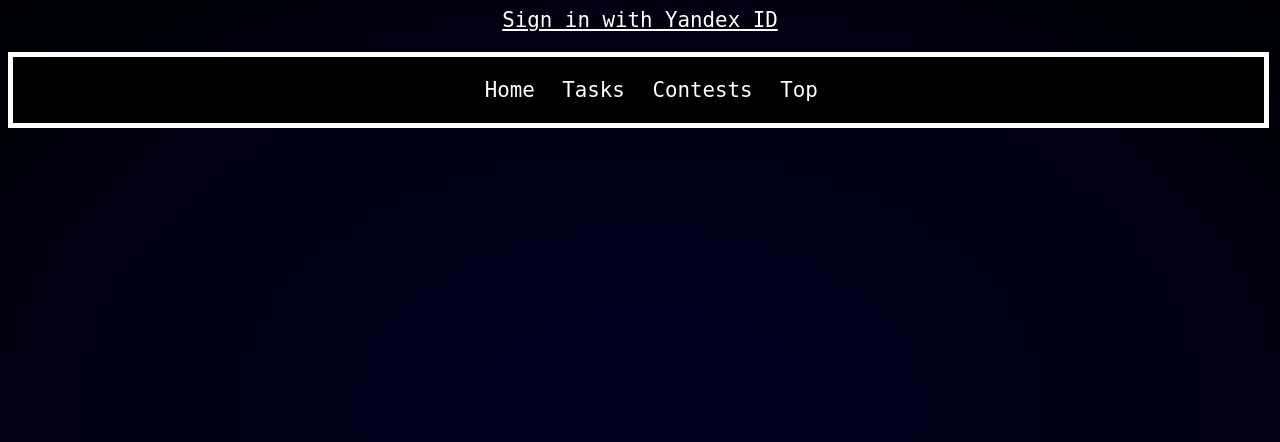
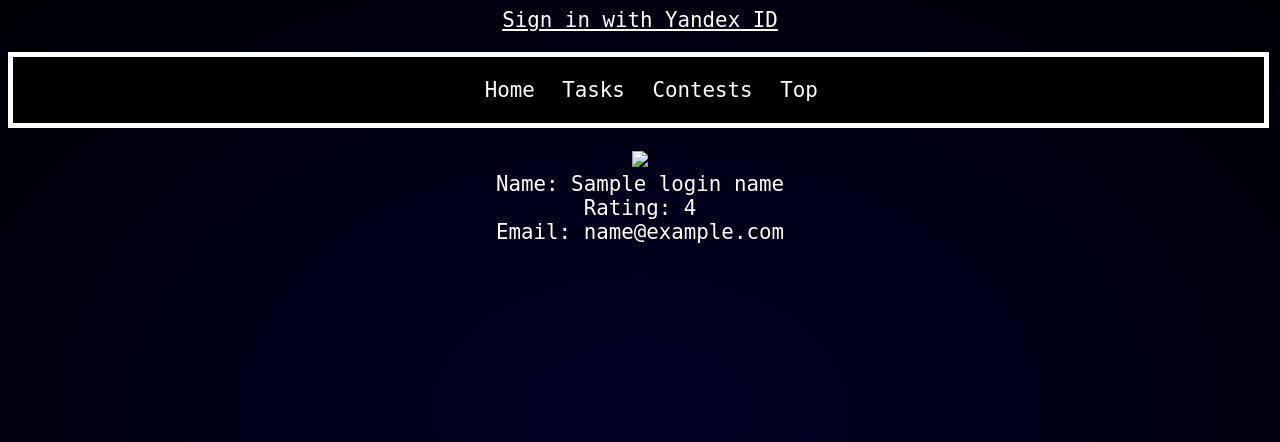
Before and after one commit to INoorik/SeconHakatonProject, a FastAPI app: template templates/html/main.html in a window 1280 px wide. Shown: the top 442 px of the page. Run offline with FastAPI, Linux system fonts and the light colour scheme; the template is opened without the code that fills it: most values are stand-ins (such as "Sample title", 1, 10 or a date in 2020); some web fonts are replaced.

Commit message:
Database add

```diff
--- a/main.py
+++ b/main.py
@@ -50,7 +50,21 @@
 @app.get("/")
 async def main_page(request: Request):
     params = get_user(request)
+    params["rating"] = User.pull_from_database(database_connection, params["id"]).rating
     params["current"] = "Home"
+    return templates.TemplateResponse("html/main.html", params)
+
+
+@app.get("/users/{id}")
+async def main_page(id, request: Request):
+    params = get_user(request)
+    print(params["id"])
+    print(id)
+    if str(id) == str(params["id"]):
+        return RedirectResponse("/")
+
+    params["rating"] = User.pull_from_database(database_connection, id).rating
+    params["current"] = "Not Home"
     return templates.TemplateResponse("html/main.html", params)
 
 
@@ -144,7 +158,7 @@
         user_id = params["id"]
         user_answer = request.query_params["answer"]
         true_answer = task.answer_key
-        verdict = "Accepted" if user_answer==true_answer else "Wrong answer"
+        verdict = "Accepted" if user_answer == true_answer else "Wrong answer"
         submission = Submission(user_id, task_id, verdict, datetime.datetime.now(), user_answer)
         submission.flush(database_connection)
         return RedirectResponse(f"/tasks/{task_id}")
--- a/templates/html/login_container.html
+++ b/templates/html/login_container.html
@@ -1,6 +1,6 @@
 <div class="login-container">
 	{% if is_login %}
-		<a href="/personal">{{login_name}}</a>
+		<a href="/">{{login_name}}</a>
 		<a href="/logout">Quit</a>
 	{% else %}
 		<a href="{{login_ref}}">Sign in with Yandex ID</a>
--- a/templates/html/main.html
+++ b/templates/html/main.html
@@ -10,5 +10,19 @@
 {% include 'html/login_container.html' %}
 {% include 'html/top_bar.html' %}
 
+<div>
+    <div class="photo">
+        <img id="photo" src="https://avatars.yandex.net/get-yapic/{{avatar}}/islands-200">
+    </div>
+    <div>
+        <div>Name: {{login_name}}</div>
+        <div>Rating: {{rating}}</div>
+        <div>Email: {{email}}</div>
+        {% if current == "Home" %}
+        <div>Phone: {{phone}}</div>
+        {% endif %}
+    </div>
+</div>
+
 </body>
 </html>
--- a/templates/html/top.html
+++ b/templates/html/top.html
@@ -25,7 +25,7 @@
     {% for user in users %}
     <tr>
       <th scope="row">{{loop.index}}</th>
-      <td>{{user.name}}</td>
+      <td><a href="users/{{user.id}}">{{user.name}}</a></td>
       <td>{{user.rating}}</td>
     </tr>
     {% endfor %}
```
